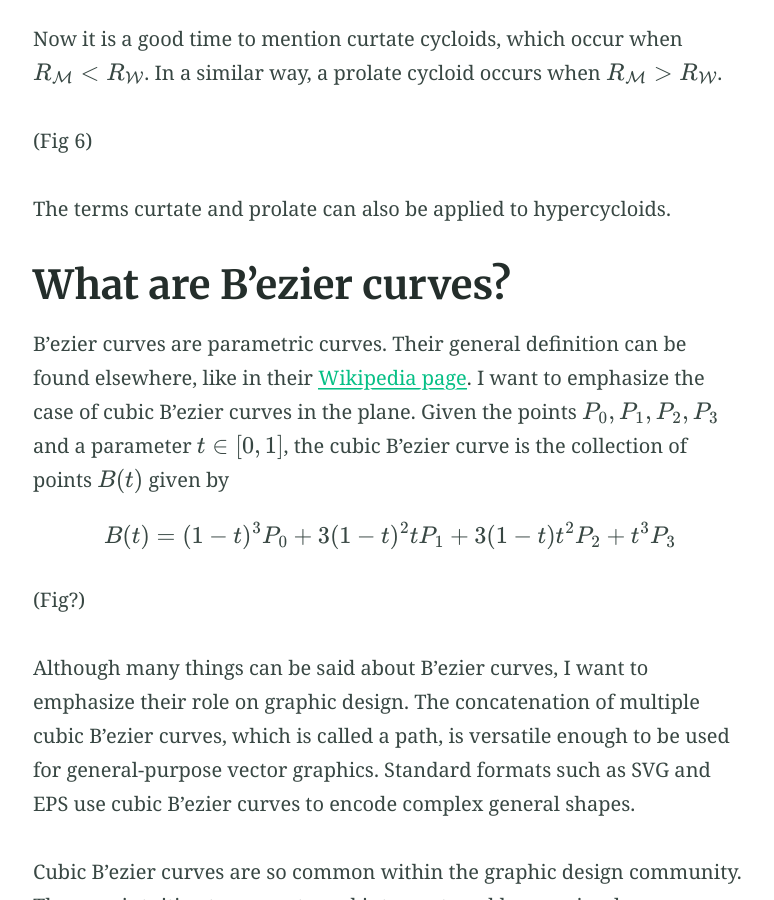
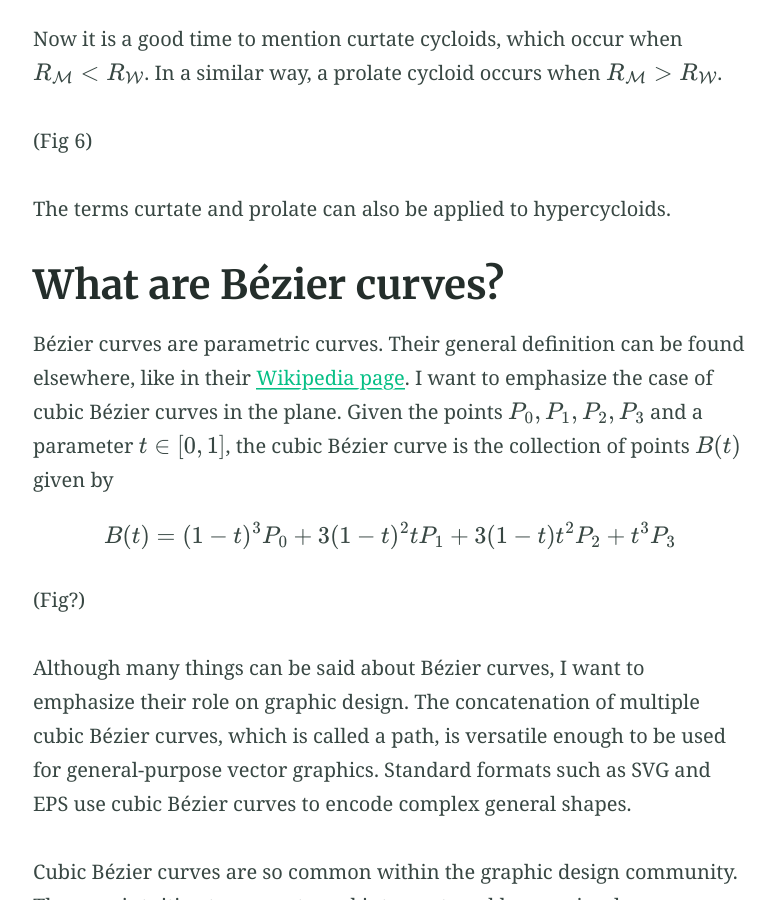
Before and after one commit to EncisoAlva/EncisoAlva.github.io, a Jekyll site: the page built from art.md, in a window 1280 px wide and 900 px high, scrolled down 4835 px. Shown: the whole window, without its empty margins (250-1024 px from the left). Built offline with Jekyll 4.4.1, drawn with Linux system fonts in a browser that asks for light colours; some of the changed text lies outside the part shown.

Commit message:
Update art.md

```diff
--- a/art.md
+++ b/art.md
@@ -1,10 +1,10 @@
 ---
-title: Cycloids and B'ezier curves
+title: Cycloids and Bézier curves
 feature_image: "https://github.com/EncisoAlva/EncisoAlva.github.io/blob/main/img/banner_tulip.jpg?raw=true"
 ---
 
-As a hobby, I have been making figures that can be described as [cycloids](https://en.wikipedia.org/wiki/Cycloid) over [B'ezier curves](https://en.wikipedia.org/wiki/B%C3%A9zier_curve) or as [spirograph curves](https://en.wikipedia.org/wiki/Spirograph) over B'ezier curves.
-A great collection of those figures can be found on my Instagram page, [B'ezierSpirographsEveryDay](https://www.instagram.com/B'ezierspirographseveryday?igsh=MWR2NXBtcGdhNWxyNg==).
+As a hobby, I have been making figures that can be described as [cycloids](https://en.wikipedia.org/wiki/Cycloid) over [Bézier curves](https://en.wikipedia.org/wiki/B%C3%A9zier_curve) or as [spirograph curves](https://en.wikipedia.org/wiki/Spirograph) over Bézier curves.
+A great collection of those figures can be found on my Instagram page, [BézierSpirographsEveryDay](https://www.instagram.com/Bézierspirographseveryday?igsh=MWR2NXBtcGdhNWxyNg==).
 
 ![Spirograph over the letter J.](https://github.com/EncisoAlva/EncisoAlva.github.io/blob/main/img/art/doubledouble250921_21.png?raw=true)
 
@@ -55,9 +55,9 @@ Now it is a good time to mention curtate cycloids, which occur when $R_\mathcal{
 
 The terms curtate and prolate can also be applied to hypercycloids.
 
-# What are B'ezier curves?
+# What are Bézier curves?
 
-B'ezier curves are parametric curves. Their general definition can be found elsewhere, like in their [Wikipedia page](https://en.wikipedia.org/wiki/B%C3%A9zier_curve). I want to emphasize the case of cubic B'ezier curves in the plane. Given the points $P_0, P_1, P_2, P_3$ and a parameter $t \in [0,1]$, the cubic B'ezier curve is the collection of points $B(t)$ given by
+Bézier curves are parametric curves. Their general definition can be found elsewhere, like in their [Wikipedia page](https://en.wikipedia.org/wiki/B%C3%A9zier_curve). I want to emphasize the case of cubic Bézier curves in the plane. Given the points $P_0, P_1, P_2, P_3$ and a parameter $t \in [0,1]$, the cubic Bézier curve is the collection of points $B(t)$ given by
 
 $$
 B(t) = (1-t)^3 P_0 + 3(1-t)^2t P_1 + 3(1-t) t^2 P_2 + t^3 P_3
@@ -65,11 +65,11 @@ $$
 
 (Fig?)
 
-Although many things can be said about B'ezier curves, I want to emphasize their role on graphic design. The concatenation of multiple cubic B'ezier curves, which is called a path, is versatile enough to be used for general-purpose vector graphics. Standard formats such as SVG and EPS use cubic B'ezier curves to encode complex general shapes.
+Although many things can be said about Bézier curves, I want to emphasize their role on graphic design. The concatenation of multiple cubic Bézier curves, which is called a path, is versatile enough to be used for general-purpose vector graphics. Standard formats such as SVG and EPS use cubic Bézier curves to encode complex general shapes.
 
-Cubic B'ezier curves are so common within the graphic design community. They are intuitive to generate and interpret, and have a simple formulation. Thus, they are a good way to encode general shapes and construct cycloids over them.
+Cubic Bézier curves are so common within the graphic design community. They are intuitive to generate and interpret, and have a simple formulation. Thus, they are a good way to encode general shapes and construct cycloids over them.
 
-# Cycloids over a B'ezier curve
+# Cycloids over a Bézier curve
 
 Maybe the most straightforward way to attack this task is by generating a local coordinate system near the curve. An unit tangent vector $T(t)$ can be computed with relative ease.
 
```
